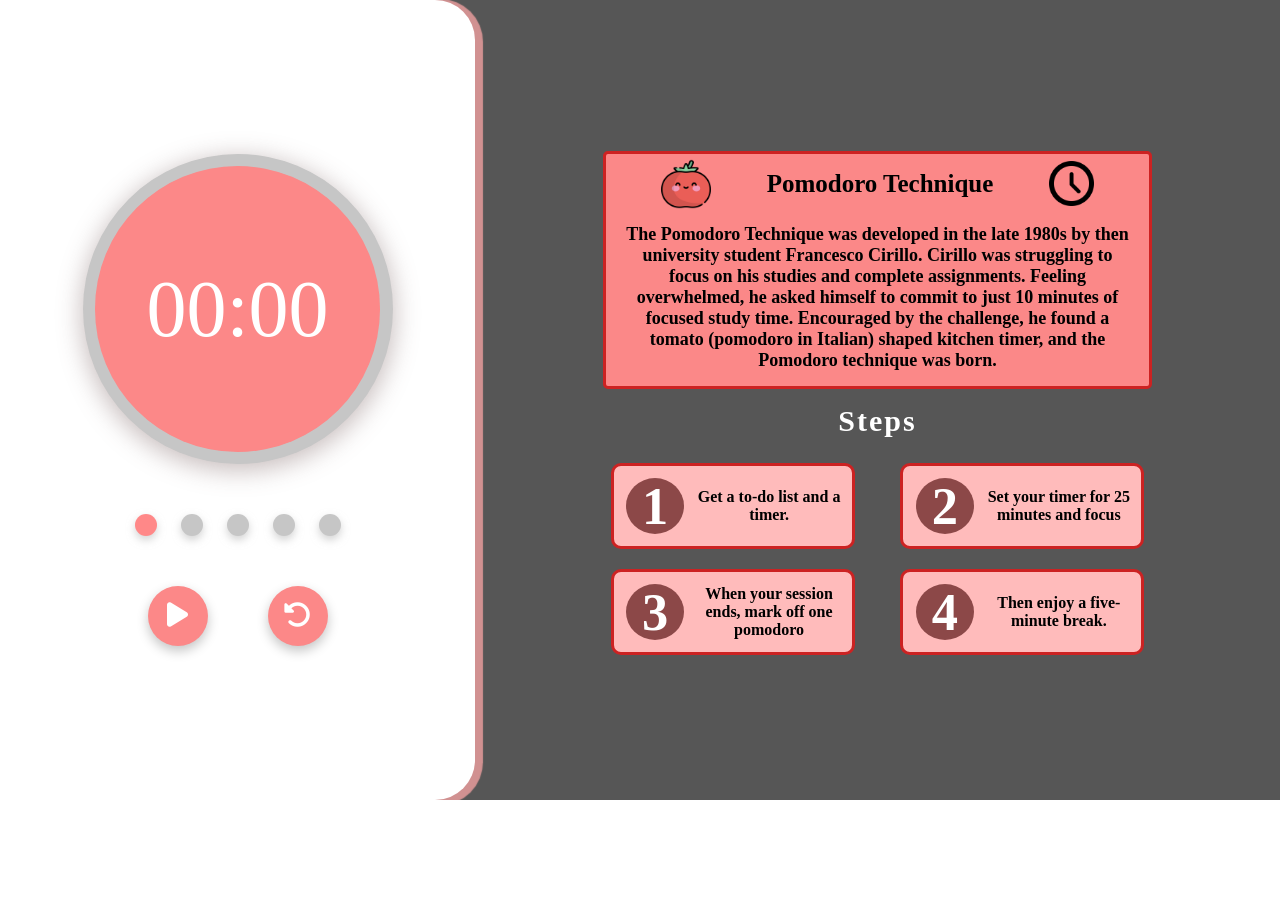
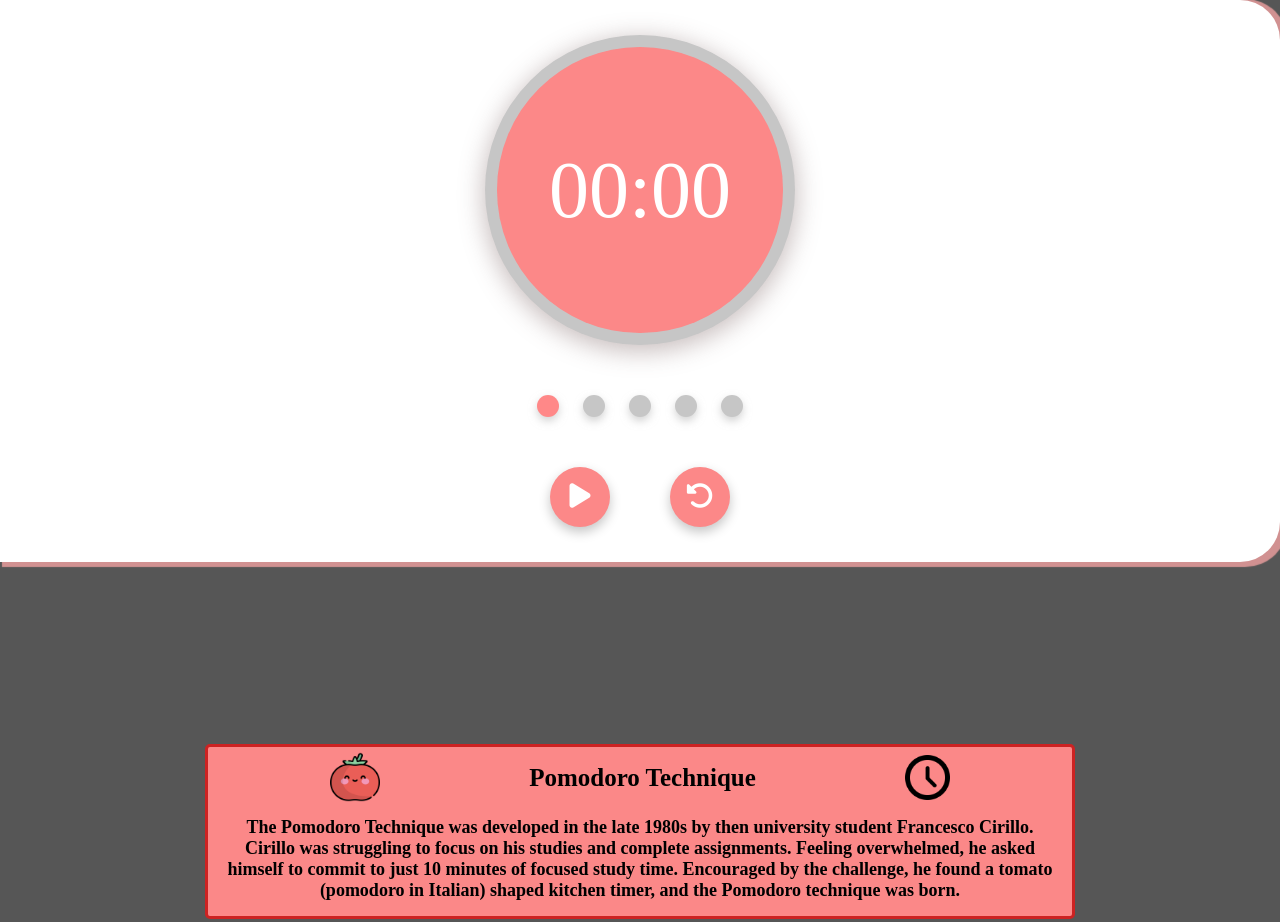
Before and after one commit to Caranfa11/PomodoroTechnique_js, a plain HTML site: page html/index.html in a window 1280 px wide. Shown: the top 922 px of the page. Before the commit the page ends 800 px from the top, so only its background shows below. Drawn offline with Linux system fonts and the light colour scheme.

Commit message:
little changes on css

```diff
--- a/css/style.css
+++ b/css/style.css
@@ -35,6 +35,7 @@
     display: flex;
     justify-content: center;
     align-items: center;
+    width: 100%;
 }
 
 .left__background{
@@ -44,6 +45,7 @@
     justify-content: center;
     align-items: center;
     flex-flow: column;
+    padding: 35px;
     /* border: 2px rebeccapurple solid; */
 }
 
```
